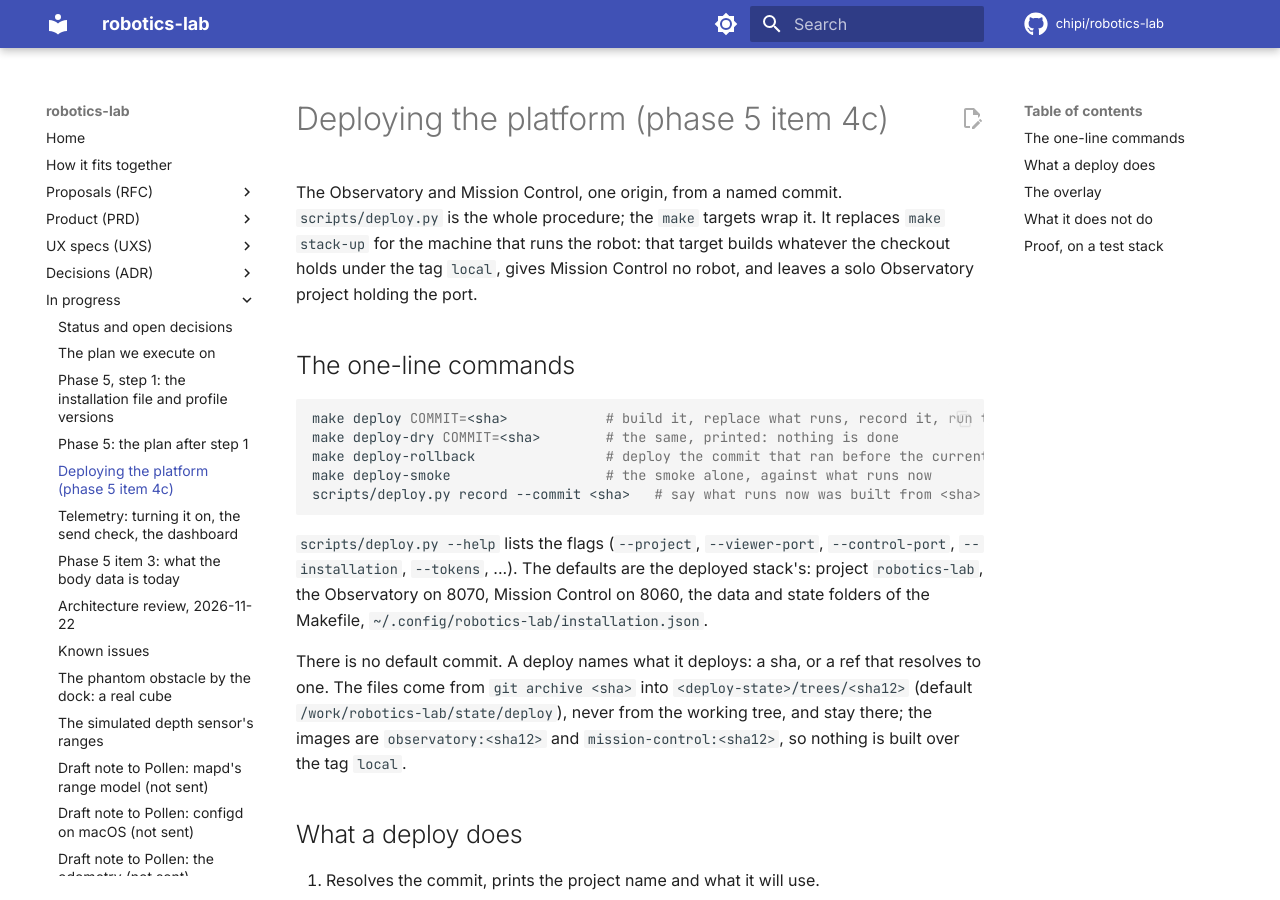
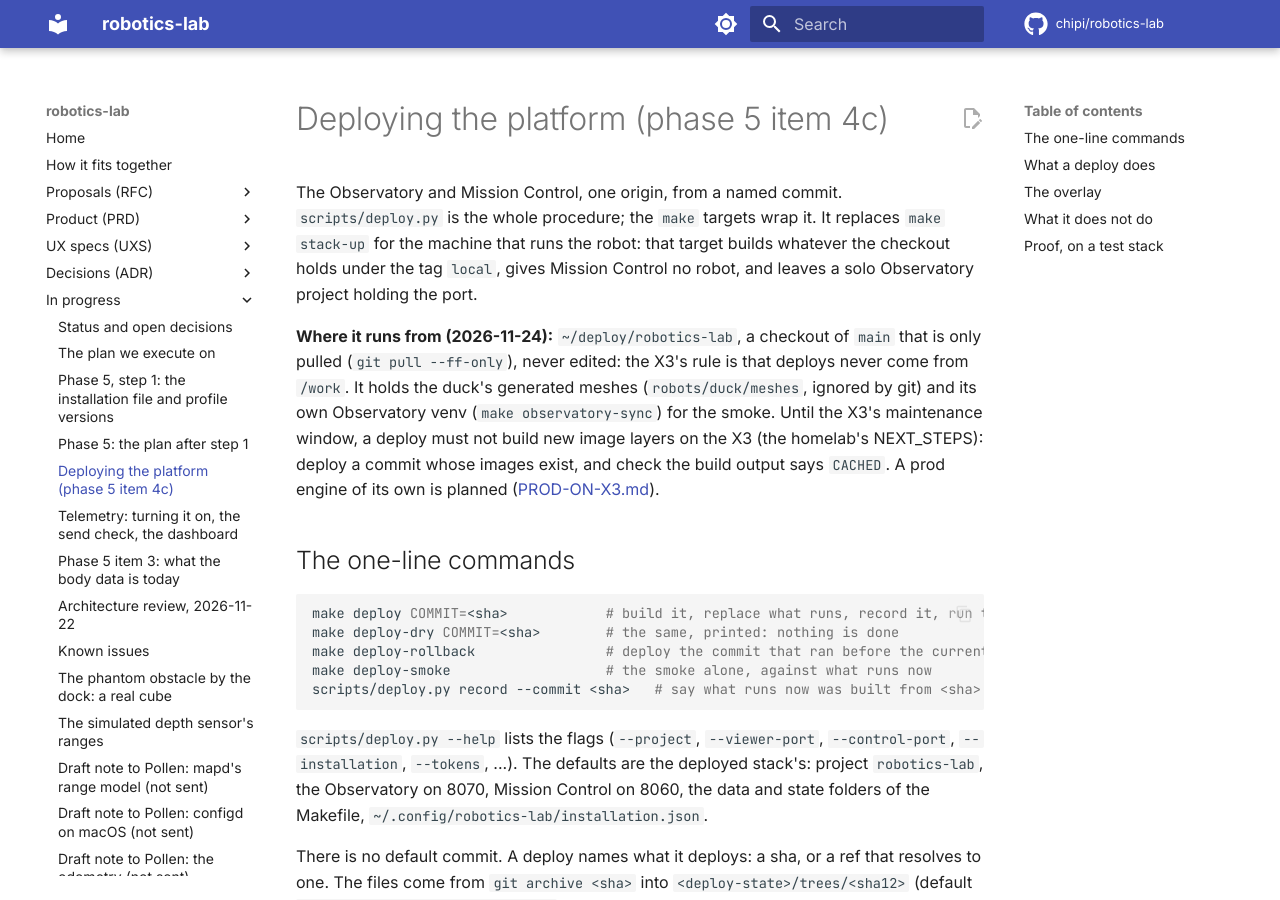
Before and after one commit to chipi/robotics-lab, an MkDocs documentation site: the page built from docs/wip/DEPLOY.md, in a window 1280 px wide and 900 px high. Built offline with MkDocs 1.6.1 and Material for MkDocs 9.7.7, drawn with Linux system fonts in a browser that asks for light colours; comment, search, counter and statistics services are not loaded.

Commit message:
docs(wip): 4e13c2e deployed from ~/deploy/robotics-lab; tokens, tailscale serve and the prod engine parked
Co-Authored-By: Claude Opus 5.5 <noreply@anthropic.com>
Claude-Session: https://claude.ai/code/session_01DJqN6sYcbi4sUoqvzGJdPG

```diff
--- a/docs/wip/DEPLOY.md
+++ b/docs/wip/DEPLOY.md
@@ -4,6 +4,14 @@ The Observatory and Mission Control, one origin, from a named commit. `scripts/d
 whole procedure; the `make` targets wrap it. It replaces `make stack-up` for the machine that
 runs the robot: that target builds whatever the checkout holds under the tag `local`, gives
 Mission Control no robot, and leaves a solo Observatory project holding the port.
+
+**Where it runs from (2026-11-24):** `~/deploy/robotics-lab`, a checkout of `main` that is only
+pulled (`git pull --ff-only`), never edited: the X3's rule is that deploys never come from `/work`.
+It holds the duck's generated meshes (`robots/duck/meshes`, ignored by git) and its own
+Observatory venv (`make observatory-sync`) for the smoke. Until the X3's maintenance window, a
+deploy must not build new image layers on the X3 (the homelab's NEXT_STEPS): deploy a commit
+whose images exist, and check the build output says `CACHED`. A prod engine of its own is
+planned ([PROD-ON-X3.md](PROD-ON-X3.md)).
 
 ## The one-line commands
 
```
Also changed, not shown: docs/wip/PARKED-FOR-OPERATOR.md (+3 -1 lines), docs/wip/PHASE5-DECISIONS-PENDING.md (+5 -1 lines).
